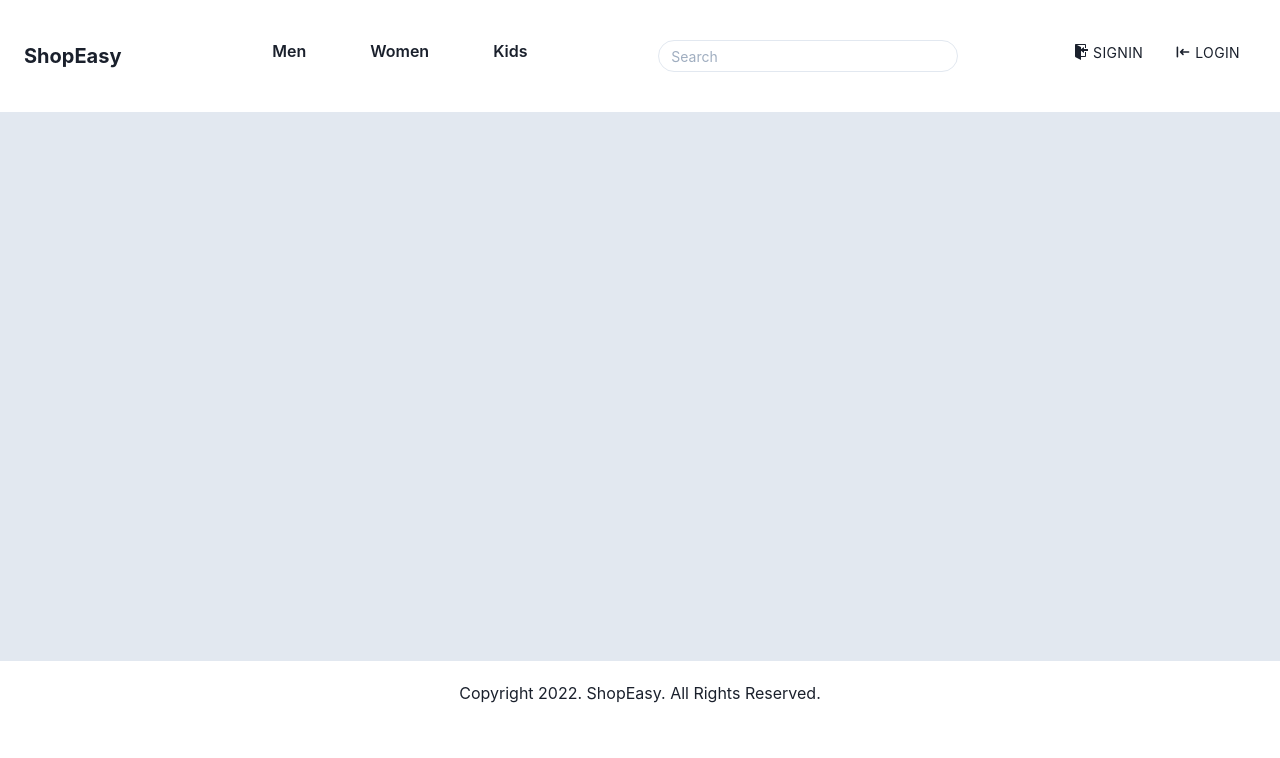
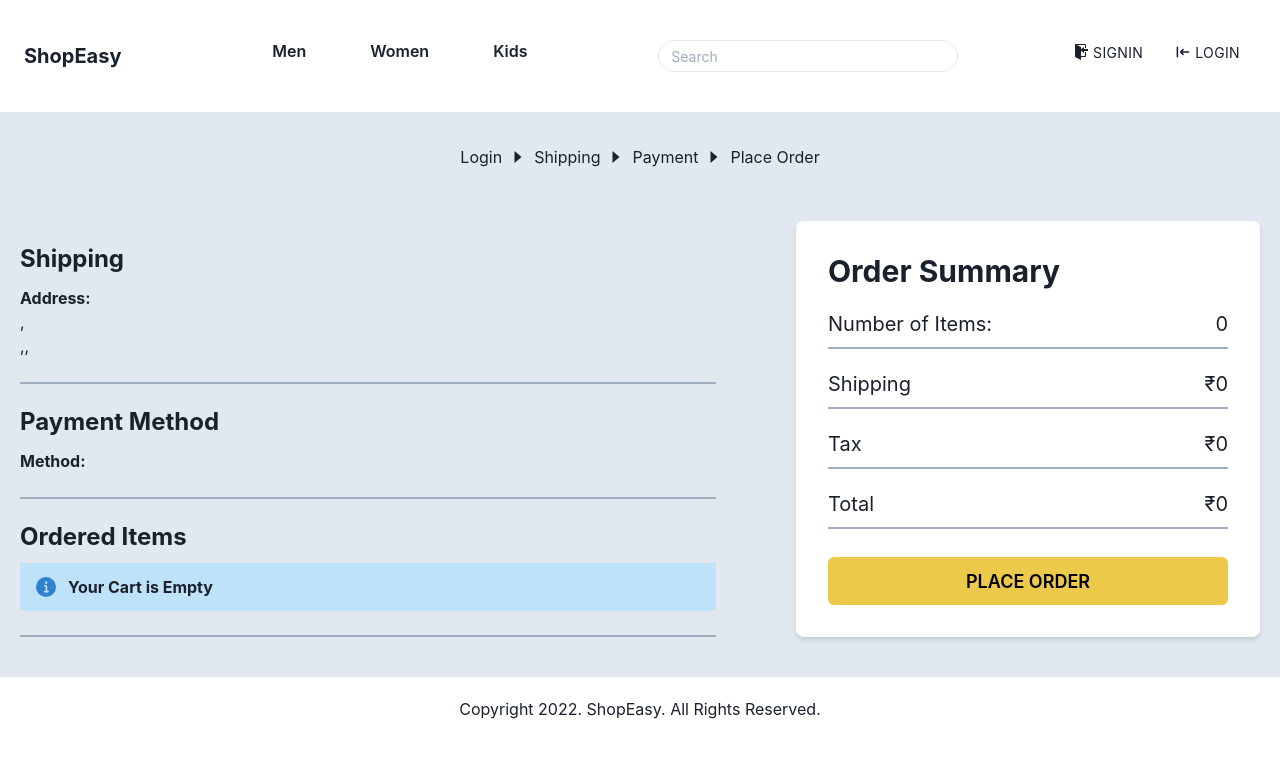
Before and after one commit to ssaboorr/ShopEasy-React, a React (Create React App) app in the folder frontend/: page /placeorder in a window 1280 px wide. Shown: the top 758 px of the page. Built offline with nearby package versions, Linux system fonts and the light colour scheme.

Commit message:
Step 46 completed. Place Order Screen done.

```diff
--- a/frontend/src/App.js
+++ b/frontend/src/App.js
@@ -14,6 +14,7 @@ import RegisterScreen from "./screens/RegisterScreen";
 import ProfileScreen from "./screens/ProfileScreen";
 import ShippingScreen from "./screens/ShippingScreen";
 import PaymentScreen from "./screens/PaymentScreen"
+import PlaceOrderScreen from "./screens/PlaceorderScreen";
 
 
 const App = () => {
@@ -55,6 +56,8 @@ const App = () => {
           <Route path="/shipping" element={<ShippingScreen />} />
           <Route path="/payments" element={<PaymentScreen />} />
 
+          <Route path="/placeorder" element={<PlaceOrderScreen />} />
+
 
 
 
--- /dev/null
+++ b/frontend/src/screens/PlaceorderScreen.js
@@ -0,0 +1,195 @@
+import { Link as RouterLink } from "react-router-dom";
+import {
+  Button,
+  Flex,
+  Heading,
+  Box,
+  Grid,
+  Text,
+  Image,
+  Link,
+} from "@chakra-ui/react";
+import { useDispatch, useSelector } from "react-redux";
+import Message from "../components/Message";
+import CheckoutSteps from "../components/CheckoutSteps";
+
+const PlaceOrderScreen = () => {
+  const cart = useSelector((state) => state.cart);
+  //   console.log(cart);
+  cart.itemsPrice = cart.cartItems.reduce(
+    (acc, curVal) => acc + curVal.price * curVal.qty,
+    0
+  );
+
+  cart.shippingPrice = cart.shippingPrice < 10000 ? 1000 : 0;
+  cart.taxPrice = (18 * cart.itemsPrice) / 100;
+  cart.totalPrice = cart.shippingPrice + cart.taxPrice + cart.itemsPrice;
+
+  const placeOrderHandler = () => {
+    console.log("Placer order");
+  };
+  return (
+    <Flex mt="10" w="full" direction="column" py="5">
+      <CheckoutSteps step1 step2 step3 step4 />
+
+      <Grid templateColumns="3fr 2fr" gap="20" p="5">
+        {/* Column 1 */}
+        <Flex direction="column">
+          <Box borderBottom="2px" py="6" borderColor="gray.400">
+            <Heading as="h2" fontSize="2xl" fontweight="semibold" mb="3">
+              Shipping
+            </Heading>
+            <Text>
+              <strong>Address:</strong> <br />
+              {cart.shippingAddress.address},<br />
+              {cart.shippingAddress.city},{cart.shippingAddress.postalCode},
+              {cart.shippingAddress.country}
+            </Text>
+          </Box>
+
+          <Box borderBottom="2px" py="6" borderColor="gray.400">
+            <Heading as="h2" fontSize="2xl" fontweight="semibold" mb="3">
+              Payment Method
+            </Heading>
+            <Text>
+              <strong>Method:</strong>
+              <span style={{ textTransform: "capitalize" }}>
+                {cart.paymentMethod}
+              </span>
+            </Text>
+          </Box>
+          <Box borderBottom="2px" py="6" borderColor="gray.400">
+            <Heading as="h2" fontSize="2xl" fontweight="semibold" mb="3">
+              Ordered Items
+            </Heading>
+            <Box>
+              {cart.cartItems.length === 0 ? (
+                <Message>Your Cart is Empty</Message>
+              ) : (
+                <Box py="2">
+                  {cart.cartItems.map((item, idx) => (
+                    <Flex
+                      key={idx}
+                      alignItems="center"
+                      justifyContent="space-between"
+                      wrap="wrap"
+                    >
+                      <Flex py="2" alignItems="center">
+                        <Image
+                          src={item.image}
+                          alt={item.name}
+                          w="150px"
+                          h="150px"
+                          objectFit="cover"
+                          mr="6"
+                        />
+                        <Link
+                          as={RouterLink}
+                          to={`/product/${item.product}`}
+                          fontSize="xl"
+                          fontWeight="medium"
+                        >
+                          {item.name}
+                        </Link>
+                      </Flex>
+                      <Text fontSize="lg" fontWeight="semibold">
+                        {item.qty || 1} X ₹{item.price} = ₹
+                        {(item.qty || 1) * item.price}
+                      </Text>
+                    </Flex>
+                  ))}
+                </Box>
+              )}
+            </Box>
+          </Box>
+        </Flex>
+
+        {/* Column 2 */}
+
+        <Flex
+          direction="column"
+          bgColor="white"
+          justifyContent="space-between"
+          p="8"
+          shadow="md"
+          rounded="lg"
+          borderColor="gray.400"
+        >
+          <Box>
+            <Heading as="h2" fontSize="3xl" fontweight="bold" mb="3">
+              Order Summary
+            </Heading>
+            {/* Number of items */}
+            <Flex
+              my="3"
+              borderBottom="2px"
+              borderColor="gray.400"
+              py="2"
+              alignItems="center"
+              justifyContent="space-between"
+            >
+              <Text fontSize="xl">Number of Items: </Text>
+              <Text fontweight="bold" fontSize="xl">
+                {cart.cartItems.length}
+              </Text>
+            </Flex>
+            {/* Shipping Price */}
+            <Flex
+              my="3"
+              borderBottom="2px"
+              borderColor="gray.400"
+              py="2"
+              alignItems="center"
+              justifyContent="space-between"
+            >
+              <Text fontSize="xl">Shipping </Text>
+              <Text fontweight="bold" fontSize="xl">
+                ₹{cart.shippingPrice}
+              </Text>
+            </Flex>
+            {/* Tax price */}
+
+            <Flex
+              my="3"
+              borderBottom="2px"
+              borderColor="gray.400"
+              py="2"
+              alignItems="center"
+              justifyContent="space-between"
+            >
+              <Text fontSize="xl">Tax </Text>
+              <Text fontweight="bold" fontSize="xl">
+                ₹{cart.taxPrice}
+              </Text>
+            </Flex>
+            {/* Total Price */}
+
+            <Flex
+              my="3"
+              borderBottom="2px"
+              borderColor="gray.400"
+              py="2"
+              alignItems="center"
+              justifyContent="space-between"
+            >
+              <Text fontSize="xl">Total </Text>
+              <Text fontweight="bold" fontSize="xl">
+                ₹{cart.totalPrice}
+              </Text>
+            </Flex>
+          </Box>
+          <Button
+          size="lg"
+          textTransform="uppercase"
+          colorScheme="yellow"
+          type="button"
+          disabled={cart.cartItems === 0}
+          onClick={placeOrderHandler}
+          >Place Order</Button>
+        </Flex>
+      </Grid>
+    </Flex>
+  );
+};
+
+export default PlaceOrderScreen;
```
